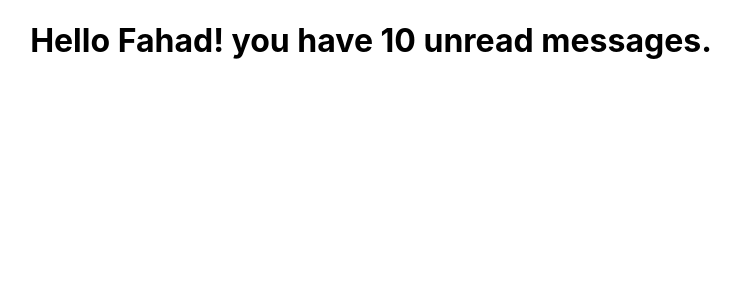
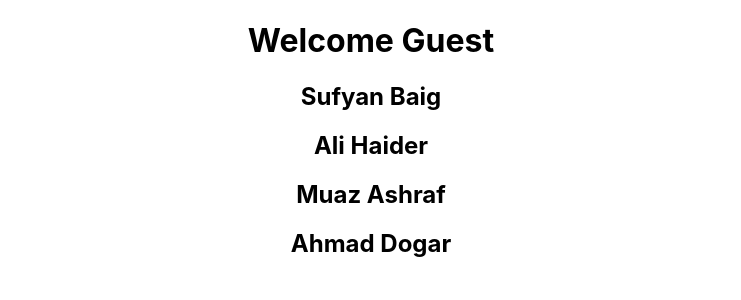
Before and after one commit to fahadshoukat/react-typescript, a React (Create React App) app: page / in a window 1280 px wide. Shown: the top 300 px of the page, without its empty margins (269-1010 px from the left). Built offline with nearby package versions, Linux system fonts and the light colour scheme.

Commit message:
basic props
1- number type
2- boolean type
3- object type
4- array type

```diff
--- a/src/App.tsx
+++ b/src/App.tsx
@@ -1,10 +1,35 @@
 import './App.css';
 import Greet from './components/Greet';
+import Person from './components/Person';
+import PersonList from './components/PersonList';
 
 function App() {
+
+  const person = {
+    first: 'Sufyan',
+    last: 'Baig'
+  }
+
+  const names = [
+    {
+      first: 'Ali',
+      last: 'Haider'
+    },
+    {
+      first: 'Muaz',
+      last: 'Ashraf'
+    },
+    {
+      first: 'Ahmad',
+      last: 'Dogar'
+    },
+  ]
+
   return (
     <div className="App">
-     <Greet name='Fahad' />
+     <Greet name='Fahad' messageCount={24} isLoggedIn={false} />
+     <Person name={person} />
+     <PersonList nameList={names} />
     </div>
   );
 }
--- a/src/components/Greet.tsx
+++ b/src/components/Greet.tsx
@@ -1,10 +1,17 @@
 type GreetProps = {
-    name: string
+    name: string,
+    messageCount: number,
+    isLoggedIn: boolean
 }
 
 const Greet = (props: GreetProps) => {
   return (
-    <h1>Hello {props.name}! you have 10 unread messages.</h1>
+      <div>
+{
+    props.isLoggedIn ? `<h1>Hello {props.name}! you have {props.messageCount} unread messages.</h1>` : <h1>Welcome Guest</h1>
+}
+
+      </div>
   )
 }
 
--- /dev/null
+++ b/src/components/Person.tsx
@@ -0,0 +1,15 @@
+type PersonProps = {
+    name: {
+        first: string,
+        last: string
+    }
+}
+const Person = (props: PersonProps) => {
+  return (
+    <div>
+        <h2>{props.name.first} {props.name.last}</h2>
+    </div>
+  )
+}
+
+export default Person
--- /dev/null
+++ b/src/components/PersonList.tsx
@@ -0,0 +1,18 @@
+type NameListProps = {
+    nameList: {
+        first: string,
+        last: string
+    }[]
+}
+
+const PersonList = (props: NameListProps) => {
+  return (
+    <div>
+        {
+            props.nameList.map(name => <h2 key={name.first}>{name.first} {name.last}</h2>)
+        }
+    </div>
+  )
+}
+
+export default PersonList
```
